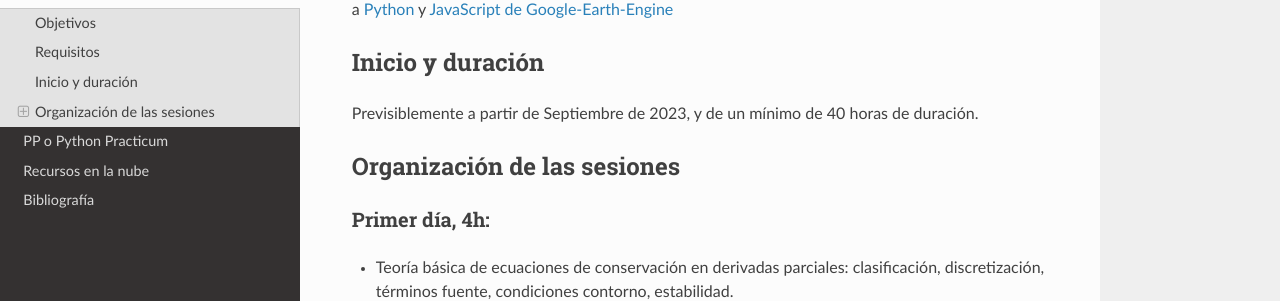
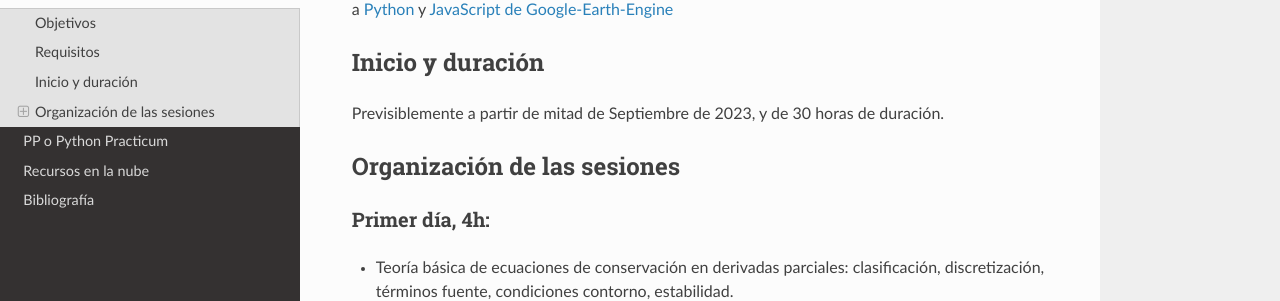
Before and after one commit to ivillamadrid/HidrologiaXXI, a Sphinx documentation site: the page built from docs/source/audiencia.rst, in a window 1280 px wide and 900 px high, scrolled down 744 px. Shown: the part 154-455 px from the top of the window. Built offline with Sphinx 7.4.7 and the Read the Docs theme 2.0.0, drawn with Linux system fonts in a browser that asks for light colours.

Commit message:
Update audiencia.rst

```diff
--- a/docs/source/audiencia.rst
+++ b/docs/source/audiencia.rst
@@ -33,7 +33,7 @@ y `JavaScript de Google-Earth-Engine <https://developers.google.com/earth-engine
 
 Inicio y duración
 -----------------
-Previsiblemente a partir de Septiembre de 2023, y de un mínimo de 40 horas de duración.
+Previsiblemente a partir de mitad de Septiembre de 2023, y de 30 horas de duración.
 
 Organización de las sesiones
 -----------------------------
```
